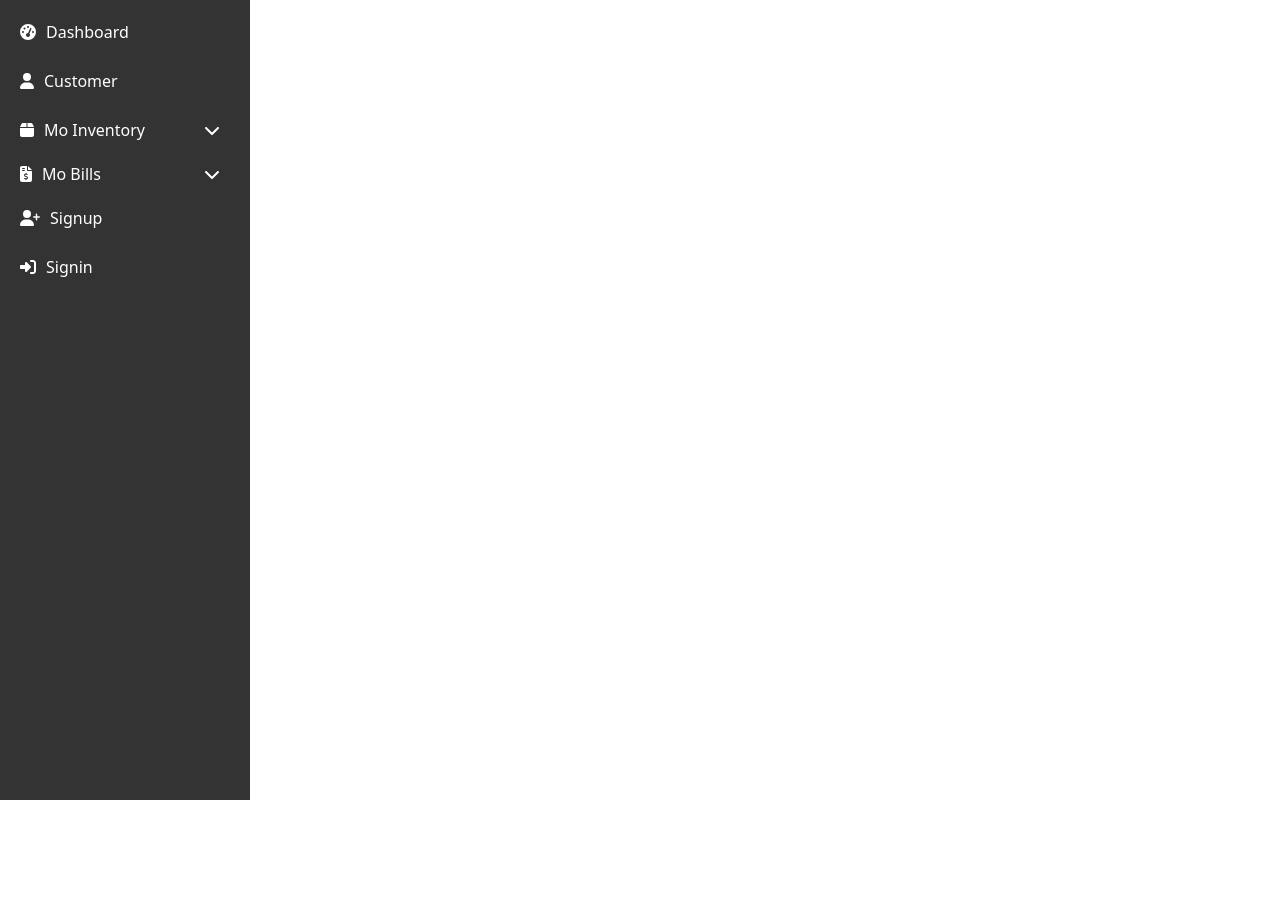
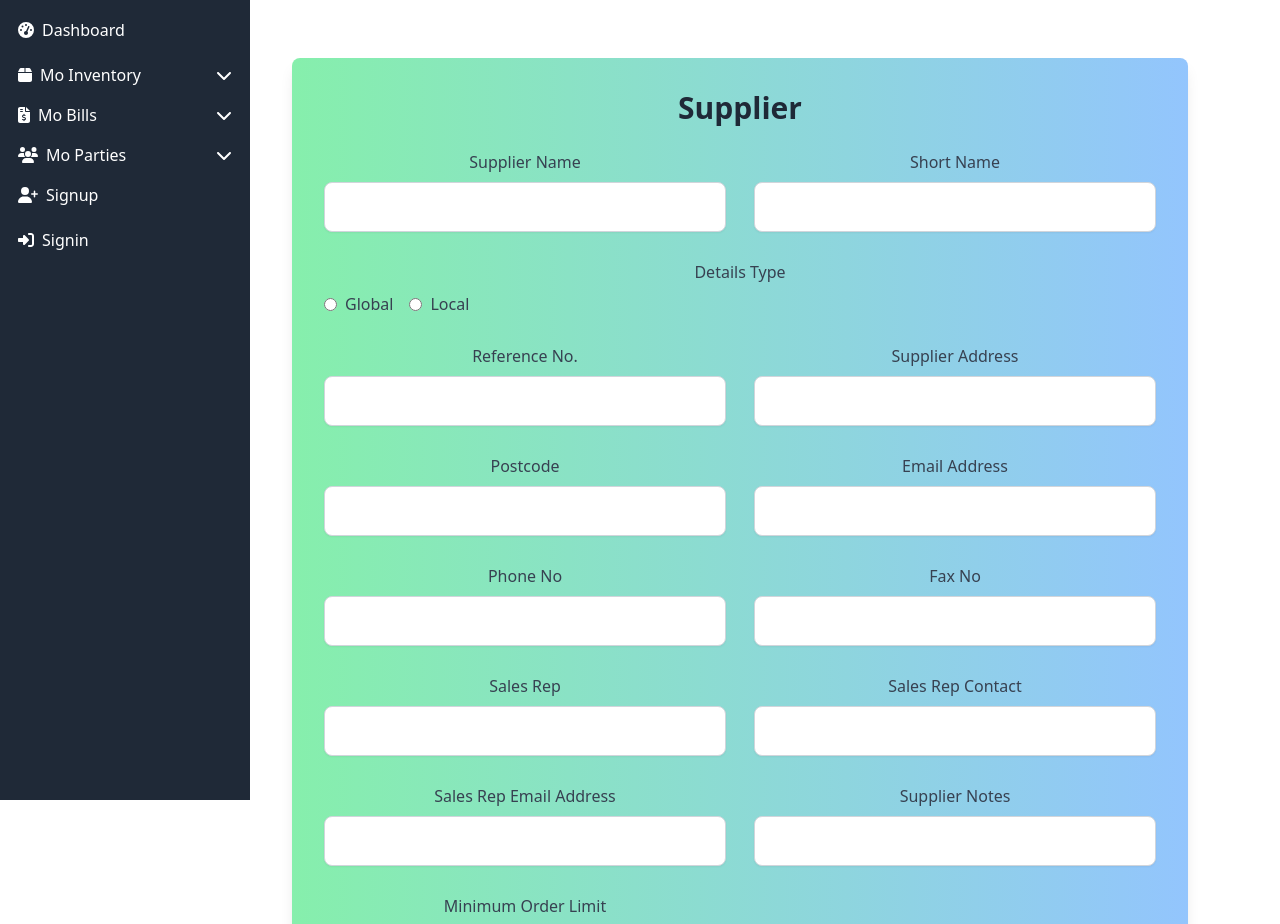
Before and after one commit to Anishkumar1235/inventory-management-grp1, a React (Vite) app: page /mo-parties/supplier in a window 1280 px wide. Shown: the top 924 px of the page. Before the commit the page ends 800 px from the top, so only its background shows below. Built offline with nearby package versions, Linux system fonts and the light colour scheme.

Commit message:
changes in Mo-parties

```diff
--- a/src/App.jsx
+++ b/src/App.jsx
@@ -4,13 +4,15 @@ import { BrowserRouter as Router, Route, Routes } from 'react-router-dom';
 import SideNav from './SideNav';
 import Dashboard from './Dashboard';
 import Customer from './Customer';
+import Supplier from './Supplier'; // Import the Supplier component
 import MoInventory from './MoInventory';
 import AddProducts from './AddProducts';
-import MoBills from './MoBills'; // Import the MoBills component
-import Sales from './Sales'; // Import the Sales component
-import Purchase from './Purchase'; // Import if you have a separate component for Purchase
+import MoBills from './MoBills';
+import Sales from './Sales';
+import Purchase from './Purchase';
 import Signup from './Signup';
 import Signin from './Signin';
+import MoParties from './MoParties'; // Import the MoParties component
 import './App.css';
 
 const App = () => {
@@ -21,12 +23,14 @@ const App = () => {
         <div className="main-content flex-1 p-4">
           <Routes>
             <Route path="/dashboard" element={<Dashboard />} />
-            <Route path="/customer" element={<Customer />} />
             <Route path="/inventory" element={<MoInventory />} />
             <Route path="/inventory/add-products" element={<AddProducts />} />
             <Route path="/bills" element={<MoBills />} />
             <Route path="/bills/purchase" element={<Purchase />} />
             <Route path="/bills/sales" element={<Sales />} />
+            <Route path="/mo-parties" element={<MoParties />} /> {/* Add this route */}
+            <Route path="/mo-parties/customer" element={<Customer />} /> {/* Customer under Mo Parties */}
+            <Route path="/mo-parties/supplier" element={<Supplier />} /> {/* Supplier under Mo Parties */}
             <Route path="/signup" element={<Signup />} />
             <Route path="/signin" element={<Signin />} />
           </Routes>
--- a/src/Customer.jsx
+++ b/src/Customer.jsx
@@ -1,12 +1,13 @@
-// src/Customer.js
+// src/Customer.jsx
 import React from 'react';
 
 const Customer = () => {
   return (
     <div>
-      <h2>Customer</h2>
+      <h1>Customer</h1>
+      <p>Content for Customer goes here.</p>
     </div>
   );
-}
+};
 
 export default Customer;
--- /dev/null
+++ b/src/MoParties.jsx
@@ -0,0 +1,13 @@
+// src/MoParties.jsx
+import React from 'react';
+
+const MoParties = () => {
+  return (
+    <div>
+      <h1>Mo Parties</h1>
+      <p>Content for Mo Parties goes here.</p>
+    </div>
+  );
+};
+
+export default MoParties;
--- a/src/SideNav.jsx
+++ b/src/SideNav.jsx
@@ -2,34 +2,32 @@
 import React, { useState } from 'react';
 import { Link } from 'react-router-dom';
 import { FontAwesomeIcon } from '@fortawesome/react-fontawesome';
-import { faTachometerAlt, faUser, faBox, faChevronDown, faFileInvoiceDollar, faUserPlus, faSignInAlt } from '@fortawesome/free-solid-svg-icons';
+import { faTachometerAlt, faUser, faBox, faChevronDown, faFileInvoiceDollar, faUserPlus, faSignInAlt, faUsers } from '@fortawesome/free-solid-svg-icons';
 import './SideNav.css';
 
 const SideNav = ({ isOpen }) => {
   const [isInventoryOpen, setIsInventoryOpen] = useState(false);
   const [isBillsOpen, setIsBillsOpen] = useState(false);
+  const [isPartiesOpen, setIsPartiesOpen] = useState(false); // State for Mo Parties dropdown
 
   return (
-    <div className={`sidenav ${isOpen ? 'sidenav-open' : 'sidenav-closed'}`}>
-      <Link to="/dashboard" className="sidenav-link hover:bg-pink-700">
-        <FontAwesomeIcon icon={faTachometerAlt} className="sidenav-icon" /> Dashboard
-      </Link>
-      <Link to="/customer" className="sidenav-link hover:bg-pink-700">
-        <FontAwesomeIcon icon={faUser} className="sidenav-icon" /> Customer
+    <div className={`sidenav ${isOpen ? 'sidenav-open' : 'sidenav-closed'} bg-gray-800 text-white h-full`}>
+      <Link to="/dashboard" className="sidenav-link hover:bg-pink-700 flex items-center p-2">
+        <FontAwesomeIcon icon={faTachometerAlt} className="sidenav-icon mr-2" /> Dashboard
       </Link>
 
       <div>
         <button
-          className="sidenav-dropdown-button hover:bg-pink-700"
+          className="sidenav-dropdown-button hover:bg-pink-700 flex items-center w-full p-2"
           onClick={() => setIsInventoryOpen(!isInventoryOpen)}
         >
-          <FontAwesomeIcon icon={faBox} className="sidenav-icon" /> Mo Inventory
-          <FontAwesomeIcon icon={faChevronDown} className="sidenav-icon dropdown-icon" />
+          <FontAwesomeIcon icon={faBox} className="sidenav-icon mr-2" /> Mo Inventory
+          <FontAwesomeIcon icon={faChevronDown} className="ml-auto" />
         </button>
         {isInventoryOpen && (
           <div className="sidenav-dropdown-menu">
-            <Link to="/inventory/add-products" className="sidenav-dropdown-link hover:bg-pink-700">
-              Add Products
+            <Link to="/inventory/add-products" className="sidenav-dropdown-link hover:bg-pink-700 flex items-center p-2 pl-8">
+              <FontAwesomeIcon icon={faBox} className="sidenav-icon mr-2" /> Add Products
             </Link>
           </div>
         )}
@@ -37,29 +35,49 @@ const SideNav = ({ isOpen }) => {
 
       <div>
         <button
-          className="sidenav-dropdown-button hover:bg-pink-700"
+          className="sidenav-dropdown-button hover:bg-pink-700 flex items-center w-full p-2"
           onClick={() => setIsBillsOpen(!isBillsOpen)}
         >
-          <FontAwesomeIcon icon={faFileInvoiceDollar} className="sidenav-icon" /> Mo Bills
-          <FontAwesomeIcon icon={faChevronDown} className="sidenav-icon dropdown-icon" />
+          <FontAwesomeIcon icon={faFileInvoiceDollar} className="sidenav-icon mr-2" /> Mo Bills
+          <FontAwesomeIcon icon={faChevronDown} className="ml-auto" />
         </button>
         {isBillsOpen && (
           <div className="sidenav-dropdown-menu">
-            <Link to="/bills/purchase" className="sidenav-dropdown-link hover:bg-pink-700">
-              Purchase
+            <Link to="/bills/purchase" className="sidenav-dropdown-link hover:bg-pink-700 flex items-center p-2 pl-8">
+              <FontAwesomeIcon icon={faFileInvoiceDollar} className="sidenav-icon mr-2" /> Purchase
             </Link>
-            <Link to="/bills/sales" className="sidenav-dropdown-link hover:bg-pink-700">
-              Sales
+            <Link to="/bills/sales" className="sidenav-dropdown-link hover:bg-pink-700 flex items-center p-2 pl-8">
+              <FontAwesomeIcon icon={faFileInvoiceDollar} className="sidenav-icon mr-2" /> Sales
             </Link>
           </div>
         )}
       </div>
 
-      <Link to="/signup" className="sidenav-link hover:bg-pink-700">
-        <FontAwesomeIcon icon={faUserPlus} className="sidenav-icon" /> Signup
+      <div>
+        <button
+          className="sidenav-dropdown-button hover:bg-pink-700 flex items-center w-full p-2"
+          onClick={() => setIsPartiesOpen(!isPartiesOpen)}
+        >
+          <FontAwesomeIcon icon={faUsers} className="sidenav-icon mr-2" /> Mo Parties
+          <FontAwesomeIcon icon={faChevronDown} className="ml-auto" />
+        </button>
+        {isPartiesOpen && (
+          <div className="sidenav-dropdown-menu">
+            <Link to="/mo-parties/customer" className="sidenav-dropdown-link hover:bg-pink-700 flex items-center p-2 pl-8">
+              <FontAwesomeIcon icon={faUser} className="sidenav-icon mr-2" /> Customer
+            </Link>
+            <Link to="/mo-parties/supplier" className="sidenav-dropdown-link hover:bg-pink-700 flex items-center p-2 pl-8">
+              <FontAwesomeIcon icon={faUser} className="sidenav-icon mr-2" /> Supplier
+            </Link>
+          </div>
+        )}
+      </div>
+
+      <Link to="/signup" className="sidenav-link hover:bg-pink-700 flex items-center p-2">
+        <FontAwesomeIcon icon={faUserPlus} className="sidenav-icon mr-2" /> Signup
       </Link>
-      <Link to="/signin" className="sidenav-link hover:bg-pink-700">
-        <FontAwesomeIcon icon={faSignInAlt} className="sidenav-icon" /> Signin
+      <Link to="/signin" className="sidenav-link hover:bg-pink-700 flex items-center p-2">
+        <FontAwesomeIcon icon={faSignInAlt} className="sidenav-icon mr-2" /> Signin
       </Link>
     </div>
   );
--- /dev/null
+++ b/src/Supplier.jsx
@@ -0,0 +1,130 @@
+import React from 'react';
+
+const Supplier = () => {
+  return (
+    <div className="max-w-4xl mx-auto p-8 bg-gradient-to-r from-green-300 to-blue-300 shadow-lg rounded-lg">
+      <h1 className="text-3xl font-extrabold text-gray-800 mb-6">Supplier</h1>
+      <form>
+        <div className="grid grid-cols-1 md:grid-cols-2 gap-7">
+          {/* Supplier Name */}
+          <div>
+            <label className="block text-gray-700 font-medium mb-2">Supplier Name</label>
+            <input type="text" className="w-full border border-gray-300 rounded-lg p-3 shadow-sm focus:outline-none focus:ring-2 focus:ring-blue-500" />
+          </div>
+
+          {/* Short Name */}
+          <div>
+            <label className="block text-gray-700 font-medium mb-2">Short Name</label>
+            <input type="text" className="w-full border border-gray-300 rounded-lg p-3 shadow-sm focus:outline-none focus:ring-2 focus:ring-blue-500" />
+          </div>
+
+          {/* Details Type */}
+          <div className="md:col-span-2">
+            <label className="block text-gray-700 font-medium mb-2">Details Type</label>
+            <div className="flex items-center space-x-4">
+              <label className="inline-flex items-center">
+                <input type="radio" name="detailsType" className="form-radio text-blue-600" />
+                <span className="ml-2 text-gray-700">Global</span>
+              </label>
+              <label className="inline-flex items-center">
+                <input type="radio" name="detailsType" className="form-radio text-blue-600" />
+                <span className="ml-2 text-gray-700">Local</span>
+              </label>
+            </div>
+          </div>
+
+          {/* Reference No. */}
+          <div>
+            <label className="block text-gray-700 font-medium mb-2">Reference No.</label>
+            <input type="text" className="w-full border border-gray-300 rounded-lg p-3 shadow-sm focus:outline-none focus:ring-2 focus:ring-blue-500" />
+          </div>
+
+          {/* Supplier Address */}
+          <div>
+            <label className="block text-gray-700 font-medium mb-2">Supplier Address</label>
+            <input type="text" className="w-full border border-gray-300 rounded-lg p-3 shadow-sm focus:outline-none focus:ring-2 focus:ring-blue-500" />
+          </div>
+
+          {/* Postcode */}
+          <div>
+            <label className="block text-gray-700 font-medium mb-2">Postcode</label>
+            <input type="text" className="w-full border border-gray-300 rounded-lg p-3 shadow-sm focus:outline-none focus:ring-2 focus:ring-blue-500" />
+          </div>
+
+          {/* Email Address */}
+          <div>
+            <label className="block text-gray-700 font-medium mb-2">Email Address</label>
+            <input type="email" className="w-full border border-gray-300 rounded-lg p-3 shadow-sm focus:outline-none focus:ring-2 focus:ring-blue-500" />
+          </div>
+
+          {/* Phone No */}
+          <div>
+            <label className="block text-gray-700 font-medium mb-2">Phone No</label>
+            <input type="text" className="w-full border border-gray-300 rounded-lg p-3 shadow-sm focus:outline-none focus:ring-2 focus:ring-blue-500" />
+          </div>
+
+          {/* Fax No */}
+          <div>
+            <label className="block text-gray-700 font-medium mb-2">Fax No</label>
+            <input type="text" className="w-full border border-gray-300 rounded-lg p-3 shadow-sm focus:outline-none focus:ring-2 focus:ring-blue-500" />
+          </div>
+
+          {/* Sales Rep */}
+          <div>
+            <label className="block text-gray-700 font-medium mb-2">Sales Rep</label>
+            <input type="text" className="w-full border border-gray-300 rounded-lg p-3 shadow-sm focus:outline-none focus:ring-2 focus:ring-blue-500" />
+          </div>
+
+          {/* Sales Rep Contact */}
+          <div>
+            <label className="block text-gray-700 font-medium mb-2">Sales Rep Contact</label>
+            <input type="text" className="w-full border border-gray-300 rounded-lg p-3 shadow-sm focus:outline-none focus:ring-2 focus:ring-blue-500" />
+          </div>
+
+          {/* Sales Rep Email Address */}
+          <div>
+            <label className="block text-gray-700 font-medium mb-2">Sales Rep Email Address</label>
+            <input type="email" className="w-full border border-gray-300 rounded-lg p-3 shadow-sm focus:outline-none focus:ring-2 focus:ring-blue-500" />
+          </div>
+
+          {/* Supplier Notes */}
+          <div>
+            <label className="block text-gray-700 font-medium mb-2">Supplier Notes</label>
+            <input type="text" className="w-full border border-gray-300 rounded-lg p-3 shadow-sm focus:outline-none focus:ring-2 focus:ring-blue-500" />
+          </div>
+
+
+          {/* Minimum Order Limit */}
+          <div>
+            <label className="block text-gray-700 font-medium mb-2">Minimum Order Limit</label>
+            <input type="text" className="w-full border border-gray-300 rounded-lg p-3 shadow-sm focus:outline-none focus:ring-2 focus:ring-blue-500" />
+          </div>
+
+          {/* Delivery Days */}
+          <div className="md:col-span-2">
+            <label className="block text-gray-700 font-medium mb-2">Delivery Days</label>
+            <div className="flex flex-wrap">
+              {["Mon", "Tue", "Wed", "Thu", "Fri", "Sat", "Sun"].map((day) => (
+                <label key={day} className="inline-flex items-center mr-4 mb-2">
+                  <input type="checkbox" className="form-checkbox text-blue-600" />
+                  <span className="ml-2 text-gray-700">{day}</span>
+                </label>
+              ))}
+            </div>
+          </div>
+
+          {/* Linked Supplier */}
+          <div>
+            <label className="block text-gray-700 font-medium mb-2">Linked Supplier</label>
+            <input type="text" className="w-full border border-gray-300 rounded-lg p-3 shadow-sm bg-gray-100 text-gray-500 cursor-not-allowed" disabled value="Not Applicable" />
+          </div>
+        </div>
+        <div className="mt-8">
+          <button type="submit" className="px-6 py-3 bg-blue-600 text-white font-semibold rounded-lg shadow-md hover:bg-blue-700 transition duration-300">Submit</button>
+        </div>
+      </form>
+    </div>
+  );
+}
+
+export default Supplier;
```
Also changed, not shown: src/AddProducts.jsx (+5 -4 lines).
